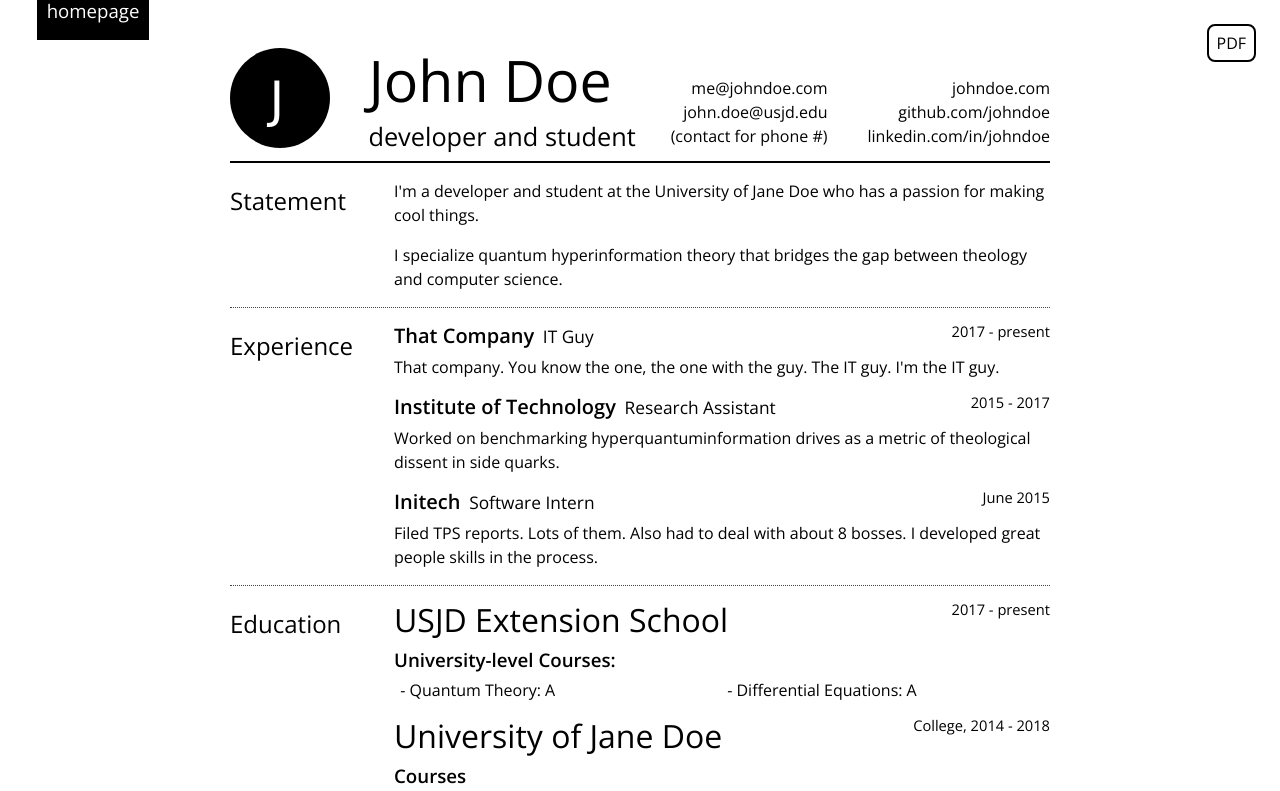
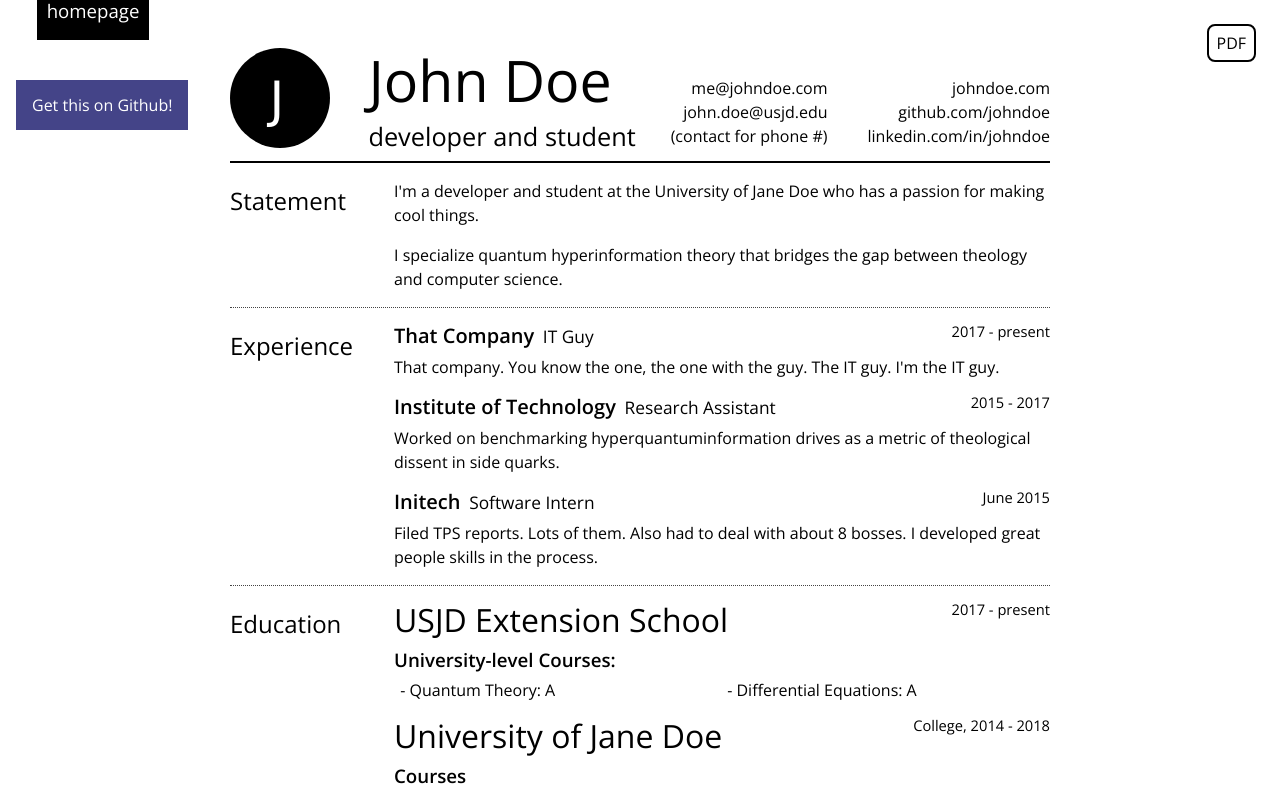
Before and after one commit to alan-luo/cv-template, a plain HTML site: page index.html in a window 1280 px wide. Shown: the top 791 px of the page. Drawn offline with nearby package versions, Linux system fonts and the light colour scheme.

Commit message:
minor cleanup

```diff
--- a/css/style.css
+++ b/css/style.css
@@ -1,3 +1,16 @@
+.github-link {
+    color:black;
+    text-decoration:none;
+    position:fixed;
+    top:5em;
+    left:1em;
+    background:#444488;
+    padding:1em;
+    color:white;
+}
+.github-link:hover {
+    background:#222244;
+}
 body {
     font-family: 'Open Sans', sans-serif;
 }
--- a/index.html
+++ b/index.html
@@ -1,7 +1,7 @@
 <!DOCTYPE html>
 <html lang="en">
 <head>
-    <title>Alan Luo's CV</title>
+    <title>John Doe's CV</title>
 
     <link href="https://fonts.googleapis.com/css?family=Open+Sans:300,400,600" rel="stylesheet">
     <link rel="stylesheet" href="./css/normalize.css" type="text/css" />
@@ -11,6 +11,7 @@
 <body>
     <a href="#" class="homepage-link">homepage</a>
     <a href="#" class="pdf-link">PDF</a>
+    <a href="https://github.com/alan-luo/cv-template" class="github-link">Get this on Github!</a>
 
     <div class="page">
         <div class="header clearfix">
```
